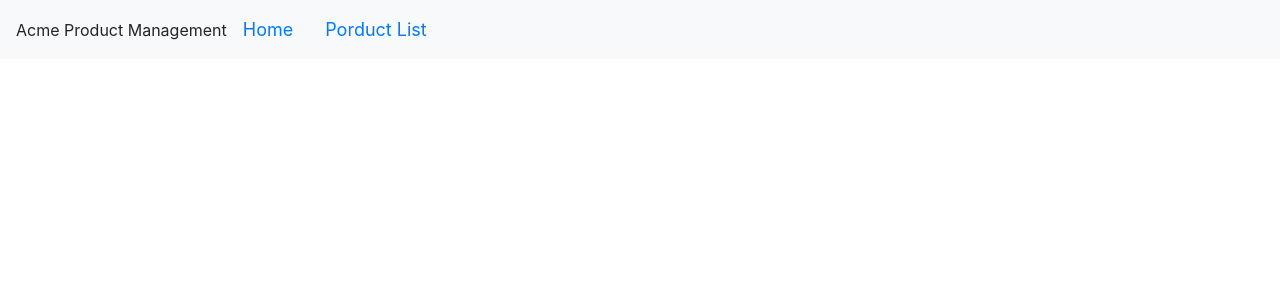
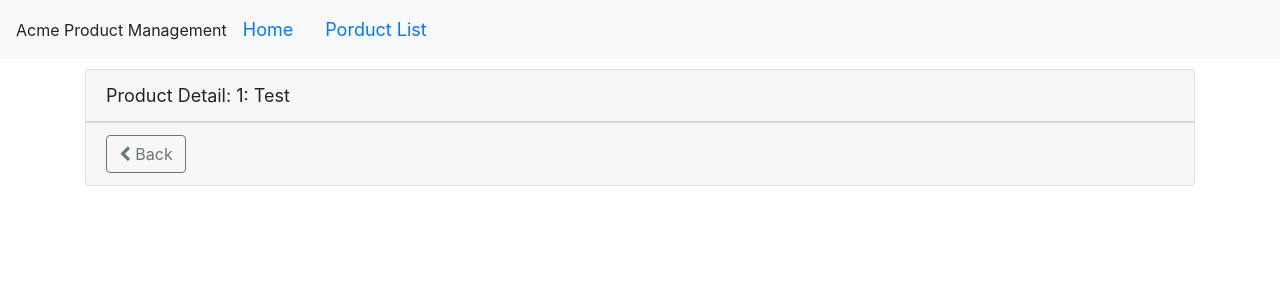
Before and after one commit to arenac/apm, an Angular app: page /products/1 in a window 1280 px wide. Shown: the top 300 px of the page. Built offline with nearby package versions, Linux system fonts and the light colour scheme.

Commit message:
added a guard to product

```diff
--- a/src/api/products/product.service.ts
+++ b/src/api/products/product.service.ts
@@ -14,7 +14,7 @@
 
     getProducts(): Observable<IProduct[]> {
         return this.http.get<IProduct[]>(this.productUrl).pipe(
-            tap(data => console.log("All: " + JSON.stringify(data))),
+            //tap(data => console.log("All: " + JSON.stringify(data))),
             catchError(this.handlerError)
         );
     }
--- a/src/app/app.module.ts
+++ b/src/app/app.module.ts
@@ -10,6 +10,7 @@
 import { HttpClientModule } from '@angular/common/http';
 import { ProductDetailComponent } from './products/product-detail.component';
 import { WelcomeComponent } from './home/welcome.component';
+import { ProductDetailGuard } from './products/product-detail.guard';
 
 @NgModule({
   declarations: [
@@ -25,9 +26,11 @@
     FormsModule,
     HttpClientModule,
     RouterModule.forRoot([
+      { path: 'welcome', component: WelcomeComponent },
       { path: 'products', component: ProductListComponent },
-      { path: 'products/:id', component: ProductDetailComponent },
-      { path: 'welcome', component: WelcomeComponent },
+      { path: 'products/:id',
+        canActivate: [ProductDetailGuard],
+        component: ProductDetailComponent },
       { path: '', redirectTo: 'welcome', pathMatch: 'full' },
       { path: '**', redirectTo: 'welcome', pathMatch: 'full' }
     ])
--- a/src/app/home/welcome.component.html
+++ b/src/app/home/welcome.component.html
@@ -5,19 +5,12 @@
   <div class="card-body">
     <div class="container-fluid">
       <div class="text-center">
-        <img src="./assets/images/logo.jpg"
-             class="img-responsive center-block"
-             style="max-height:300px;padding-bottom:50px" />
+        <h1>Angular Playground</h1>
       </div>
 
       <div class="text-center">Developed by:</div>
       <div class="text-center">
-        <h3>Deborah Kurata</h3>
-      </div>
-
-      <div class="text-center">@deborahkurata</div>
-      <div class="text-center">
-        <a href="http://www.bit.ly/DeborahKsBlog">www.bit.ly/DeborahKsBlog</a>
+        <h3>Nilo</h3>
       </div>
     </div>
   </div>
--- a/src/app/product/product-list.component.html
+++ b/src/app/product/product-list.component.html
@@ -40,7 +40,11 @@
                                 [style.width.px]="imageWidth"
                                 [style.margin.ps]="imageMargin">
                         </td>
-                        <td>{{ product.productName }}</td>
+                        <td>
+                            <a [routerLink]="['/products', product.productId]">
+                                {{ product.productName }}
+                            </a>
+                        </td>
                         <td>{{ product.description }}</td>
                         <td>{{ product.productCode | lowercase | convertToSpaces: '-' }}</td>
                         <td>{{ product.releaseDate }}</td>
--- a/src/app/products/product-detail.component.html
+++ b/src/app/products/product-detail.component.html
@@ -1,5 +1,12 @@
 <div class="card" *ngIf="product">
     <div class="card-header">
-        {{pageTitle + ': ' + produc.productName}}
+        {{pageTitle + ": " + product.productName}}
+    </div>
+    <div class="card-footer">
+        <button class="btn btn-outline-secondary"
+                (click)="onBack()"
+                style="width:80px">
+            <i class="fa fa-chevron-left"></i> Back
+        </button>
     </div>
 </div>
--- a/src/app/products/product-detail.component.ts
+++ b/src/app/products/product-detail.component.ts
@@ -1,5 +1,6 @@
 import { Component, OnInit } from '@angular/core';
 import { IProduct } from '../product/product';
+import { ActivatedRoute, Router } from '@angular/router';
 
 @Component({
   templateUrl: './product-detail.component.html',
@@ -9,9 +10,26 @@
   pageTitle: string = "Product Detail";
   product: IProduct;
 
-  constructor() { }
+  constructor(private route: ActivatedRoute,
+              private router: Router) { }
 
   ngOnInit() {
+    let id = +this.route.snapshot.paramMap.get("id");
+    this.pageTitle += `: ${id}`;
+    this.product = {
+      productId: id,
+      productName: "Test",
+      productCode: "GDN-0011",
+      releaseDate: "March 19, 2019",
+      description: "Leaf rake with 48-inch wooden handle.",
+      price: 19.95,
+      starRating: 3.2,
+      imageUrl: "assets/images/leaf_rake.png"
+    }
+  }
+
+  onBack(): void {
+    this.router.navigate(['/products']);
   }
 
 }
--- /dev/null
+++ b/src/app/products/product-detail.guard.ts
@@ -0,0 +1,22 @@
+import { Injectable } from '@angular/core';
+import { CanActivate, ActivatedRouteSnapshot, RouterStateSnapshot, UrlTree, Router } from '@angular/router';
+import { Observable } from 'rxjs';
+
+@Injectable({
+  providedIn: 'root'
+})
+export class ProductDetailGuard implements CanActivate {
+  constructor(private router: Router) { }
+  canActivate(
+    next: ActivatedRouteSnapshot,
+    state: RouterStateSnapshot): Observable<boolean | UrlTree> | Promise<boolean | UrlTree> | boolean | UrlTree {
+    let id = +next.url[1].path;
+    if(isNaN(id) || id < 1) {
+      alert("Invalid product Id");
+      this.router.navigate(["/products"]);
+      return false;
+    };
+    return true;
+  }
+
+}
```
Also changed, not shown: 1 other file (tests, documents, lock files or other folders).
